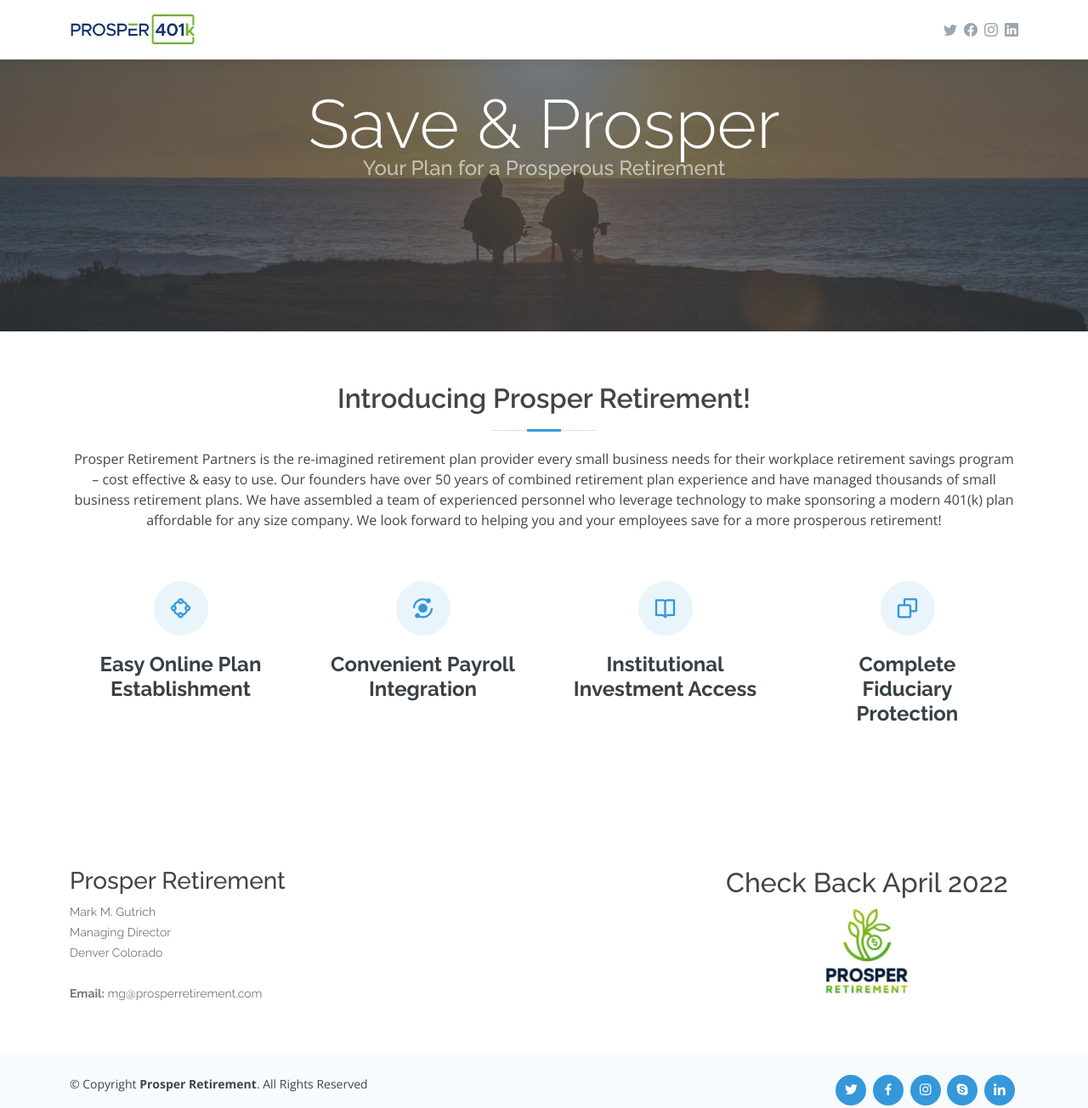
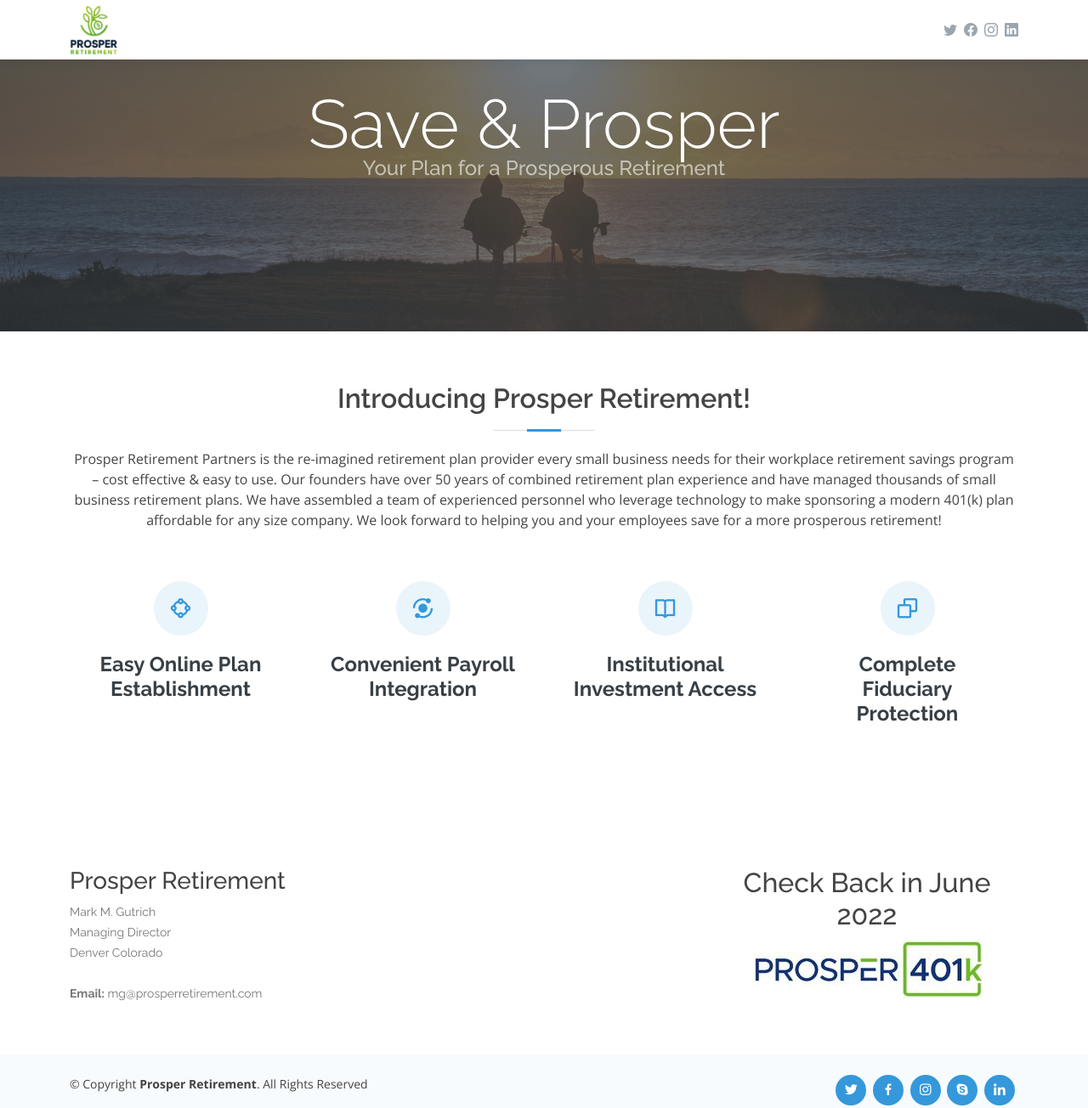
Before and after one commit to tsweets/prosper-static, a plain HTML site: page index.html in a window 1280 px wide. Shown: the whole page at 85% size. Drawn offline with nearby package versions, Linux system fonts and the light colour scheme.

Commit message:
mg updates

```diff
--- a/assets/css/style.css
+++ b/assets/css/style.css
@@ -74,7 +74,7 @@ h1, h2, h3, h4, h5, h6 {
   text-decoration: none;
 }
 #header .logo img {
-  max-height: 40px;
+  max-height: 60px;
 }
 
 /*--------------------------------------------------------------
--- a/index.html
+++ b/index.html
@@ -42,7 +42,9 @@
   <div class="container d-flex align-items-center">
 
     <div class="logo me-auto">
-      <a href="index.html"><img src="assets/img/prosper-logo.jpg" alt="" class="img-fluid"></a>
+<!--      <a href="index.html"><img src="assets/img/prosper-logo.jpg" alt="" class="img-fluid"></a>-->
+      <a href="index.html"><img src="assets/img/prosper-icon.jpg" alt="" class="img-fluid"></a>
+
     </div>
 
 <!--
@@ -176,8 +178,8 @@
           </p>
         </div>
         <div class="col-lg-4 col-md-6 footer-links">
-            <h2 class="text-center">Check Back April 2022</h2>
-            <img class="mx-auto d-block" src="assets/img/prosper-icon.jpg" style="width: 100px" >
+            <h2 class="text-center">Check Back in June 2022</h2>
+            <img class="mx-auto d-block" src="assets/img/prosper-logo.jpg">
         </div>
 
       </div>
```
